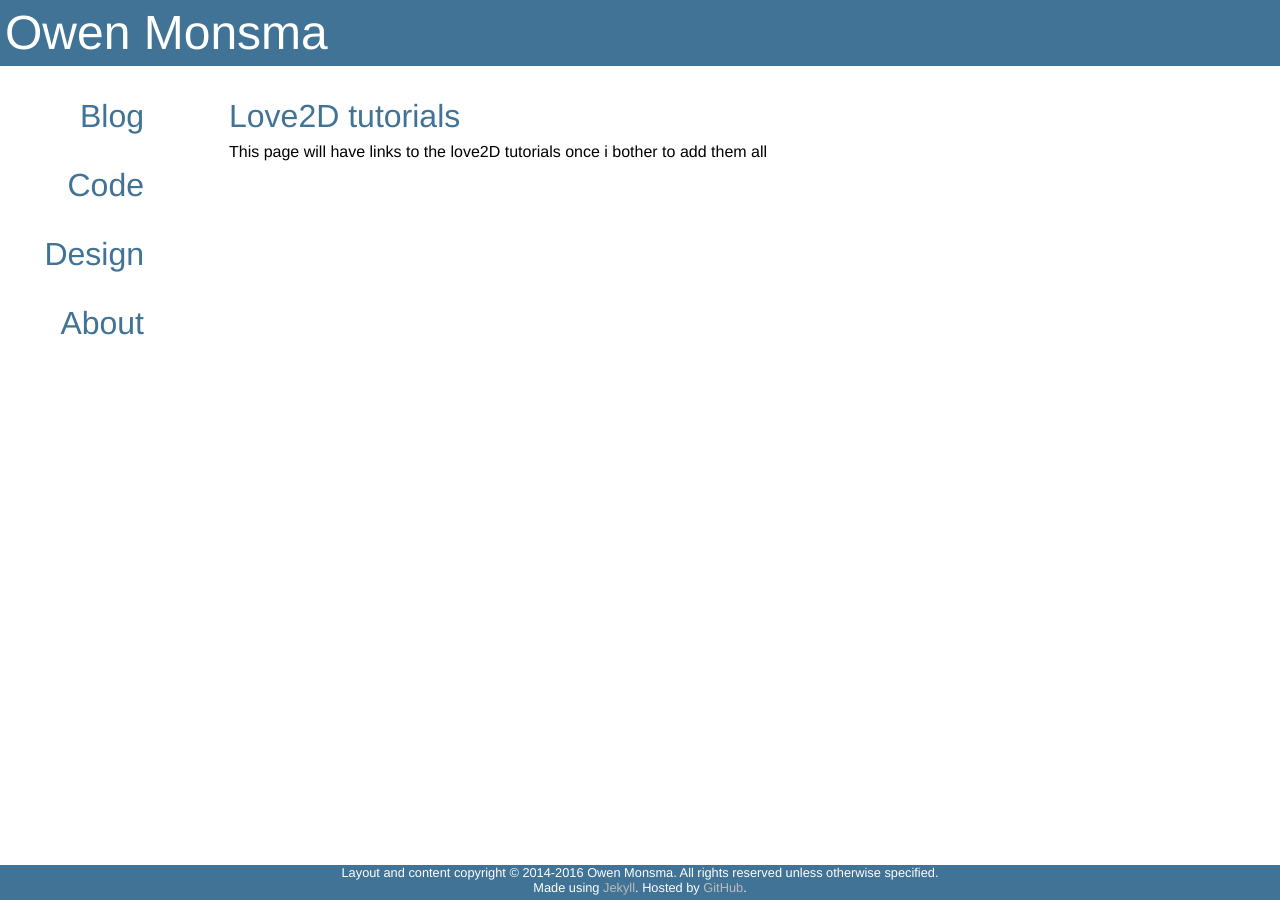
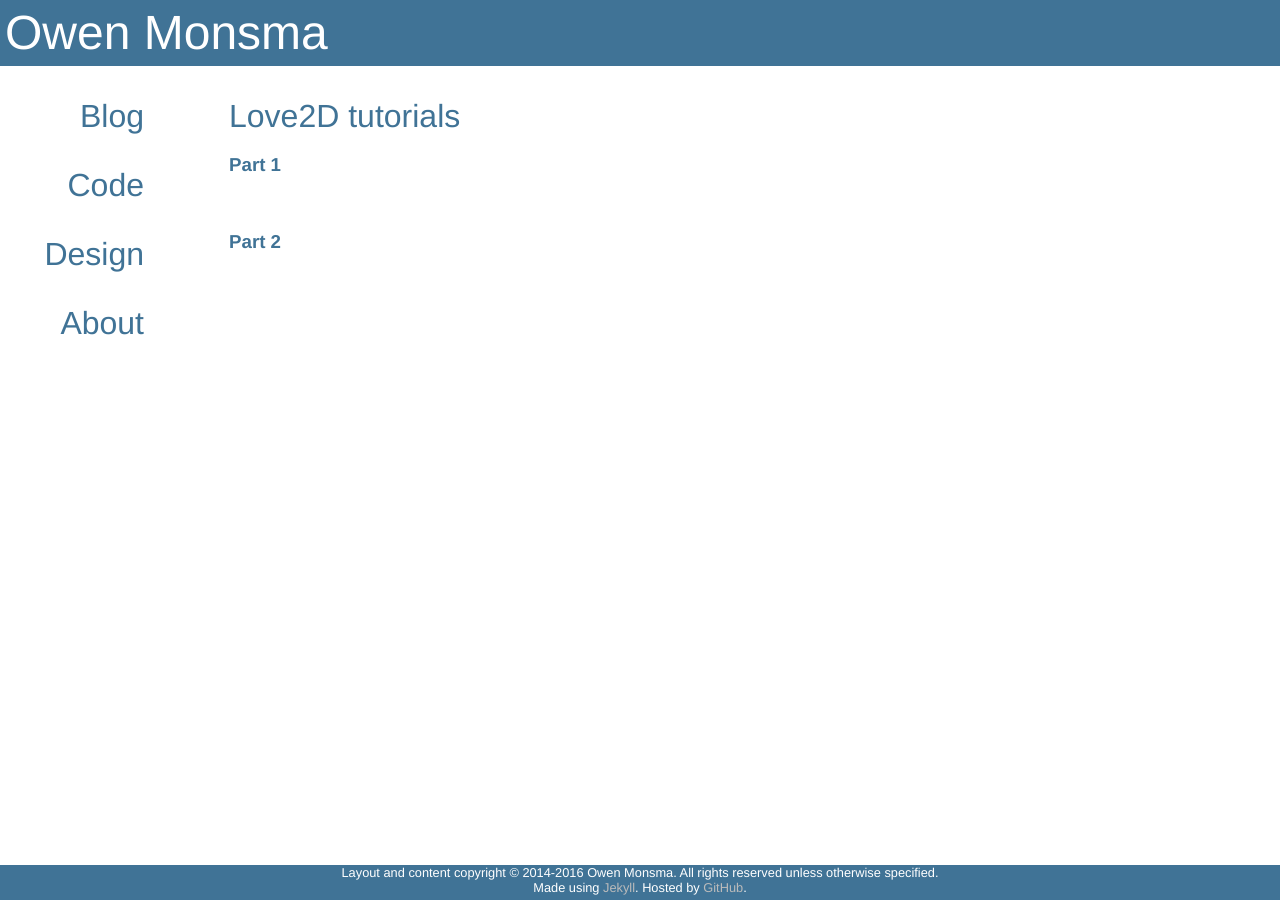
Before and after one commit to darkfire613/darkfire613.github.io, a Jekyll site: the page built from code/love-tutorials/index.html, in a window 1280 px wide. Built offline with Jekyll 4.4.1, drawn with Linux system fonts in a browser that asks for light colours.

Commit message:
added links on the tutorials hub page

```diff
--- a/code/love-tutorials/index.html
+++ b/code/love-tutorials/index.html
@@ -2,4 +2,6 @@
 layout: design
 title: Love2D tutorials
 ---
-This page will have links to the love2D tutorials once i bother to add them all
+<a href="{{ site.url }}/2016/05/16/love-tutorial-1.html"><h3>Part 1</h3></a>
+<br>
+<a href="{{ site.url }}/2016/05/17/love-tutorial-2.html"><h3>Part 2</h3></a>
```
